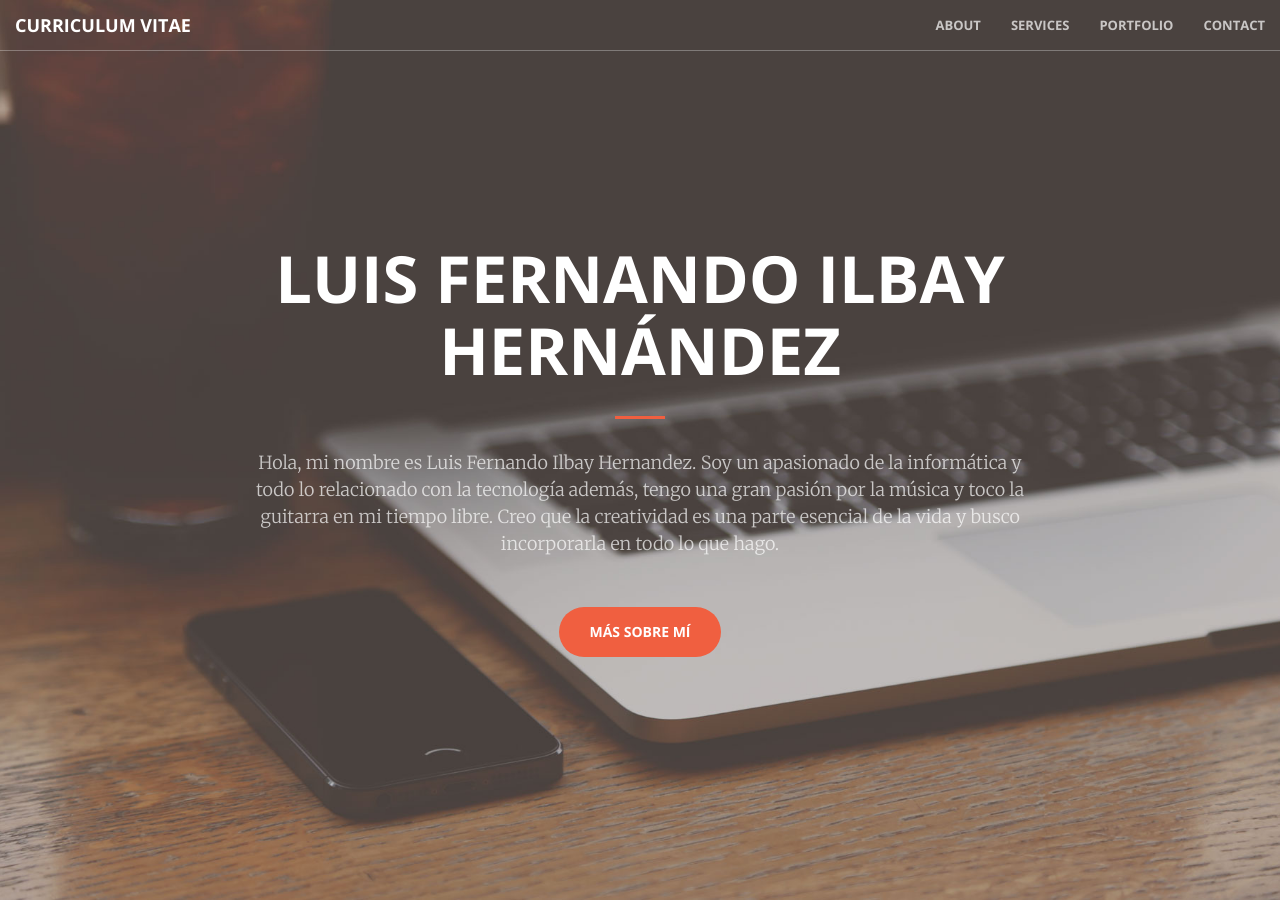
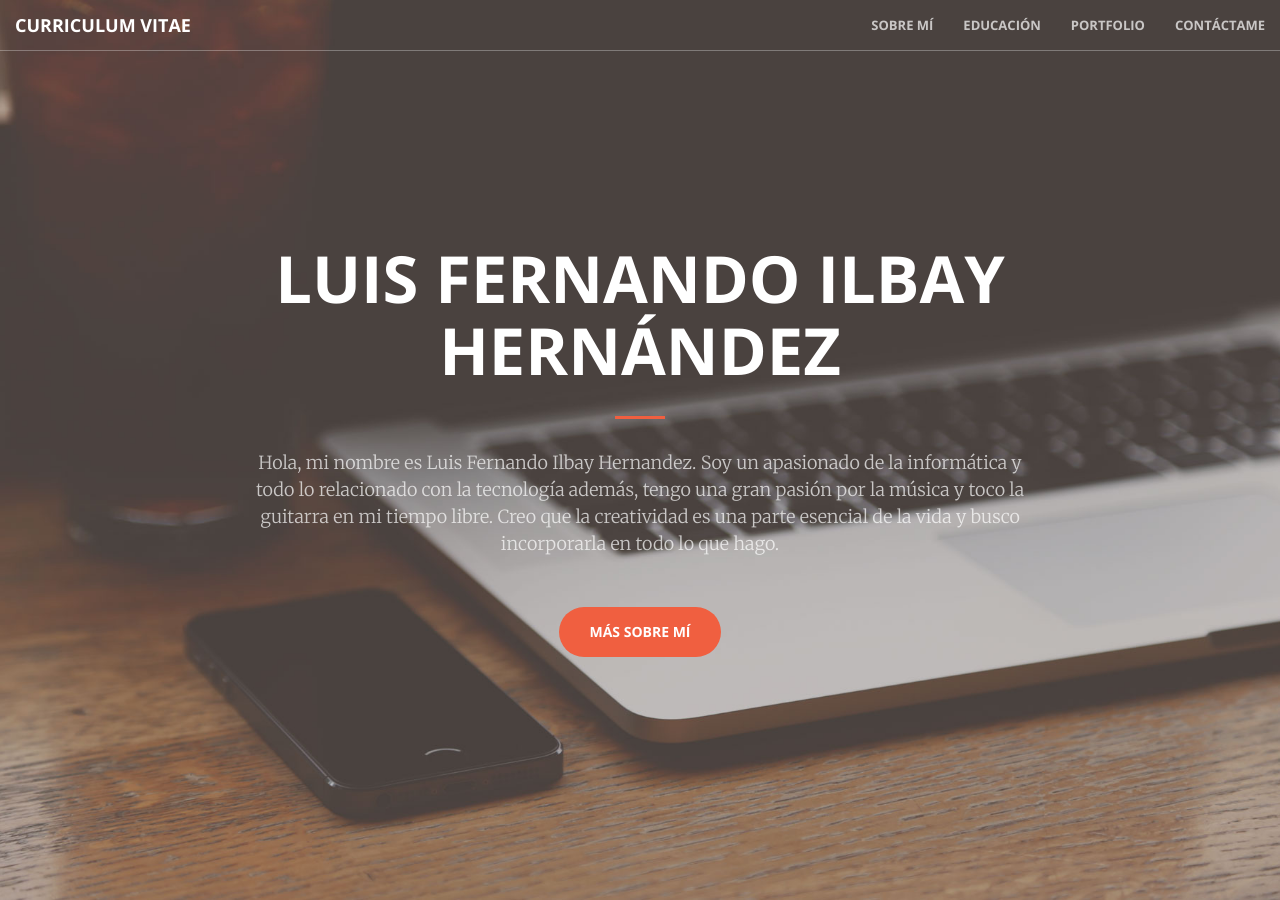
Before and after one commit to lfih-96/lfih-96.github.io, a Jekyll site: the page built from index.html, in a window 1280 px wide and 900 px high. Built offline with Jekyll 4.4.1, drawn with Linux system fonts in a browser that asks for light colours.

Commit message:
avance nav

```diff
--- a/_includes/nav.html
+++ b/_includes/nav.html
@@ -15,16 +15,16 @@
         <div class="collapse navbar-collapse" id="bs-example-navbar-collapse-1">
             <ul class="nav navbar-nav navbar-right">
                 <li>
-                    <a class="page-scroll" href="#Sobre mí">About</a>
+                    <a class="page-scroll" href="#about">Sobre mí</a>
                 </li>
                 <li>
-                    <a class="page-scroll" href="#Educación">Services</a>
+                    <a class="page-scroll" href="#services">Educación</a>
                 </li>
                 <li>
-                    <a class="page-scroll" href="#Educación">Portfolio</a>
+                    <a class="page-scroll" href="#portafolio">Portfolio</a>
                 </li>
                 <li>
-                    <a class="page-scroll" href="#Contactame">Contact</a>
+                    <a class="page-scroll" href="#contact">Contáctame</a>
                 </li>
             </ul>
         </div>
```
